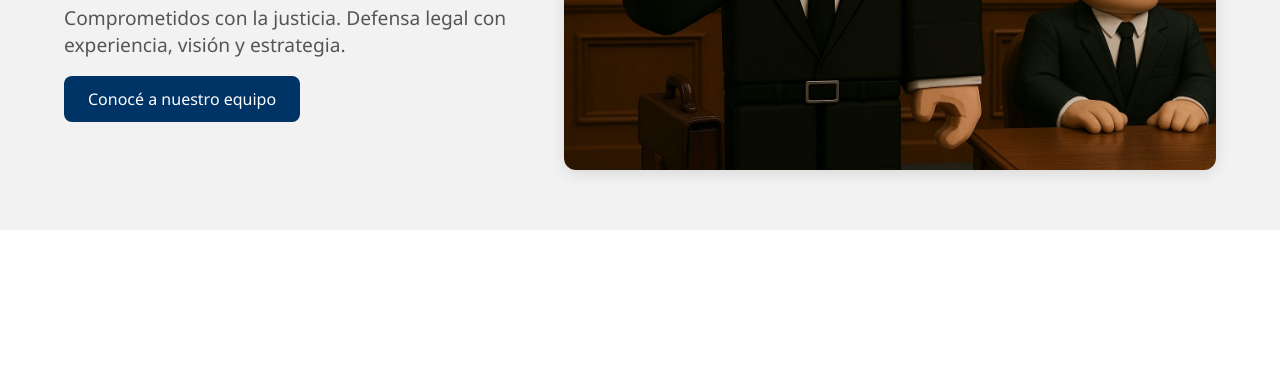
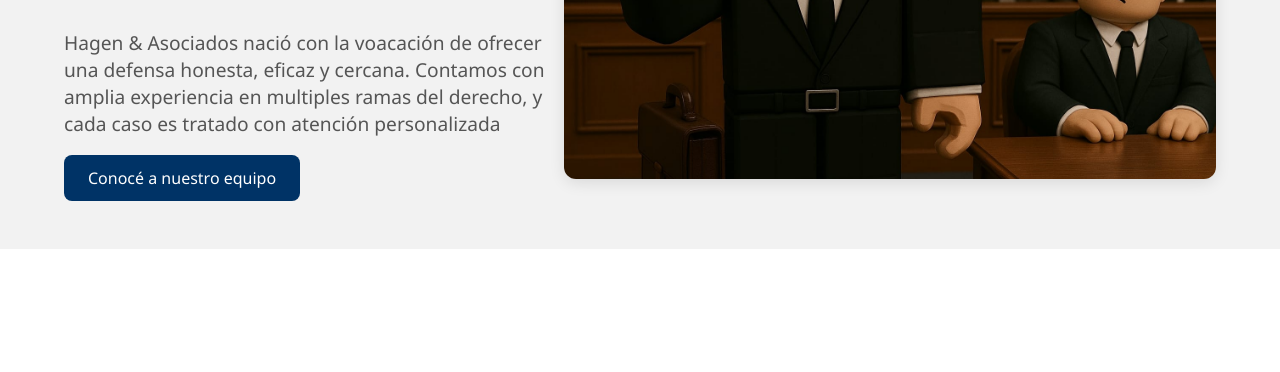
Before and after one commit to 93benjamin93/93benjamin93.github.io, a plain HTML site: page index.html in a window 1280 px wide. Shown: the part 428-800 px from the top of the page. Drawn offline with Linux system fonts and the light colour scheme.

Commit message:
Update index.html

```diff
--- a/index.html
+++ b/index.html
@@ -92,6 +92,7 @@
     <div class="hero-texto">
       <h1>Hagen & Asociados</h1>
       <p>Comprometidos con la justicia. Defensa legal con experiencia, visión y estrategia.</p>
+      <p>Hagen & Asociados nació con la voacación de ofrecer una defensa honesta, eficaz y cercana. Contamos con amplia experiencia en multiples ramas del derecho, y cada caso es tratado con atención personalizada</p>
       <a href="nosotros.html" class="btn">Conocé a nuestro equipo</a>
     </div>
     <div class="hero-imagen"></div>
```
